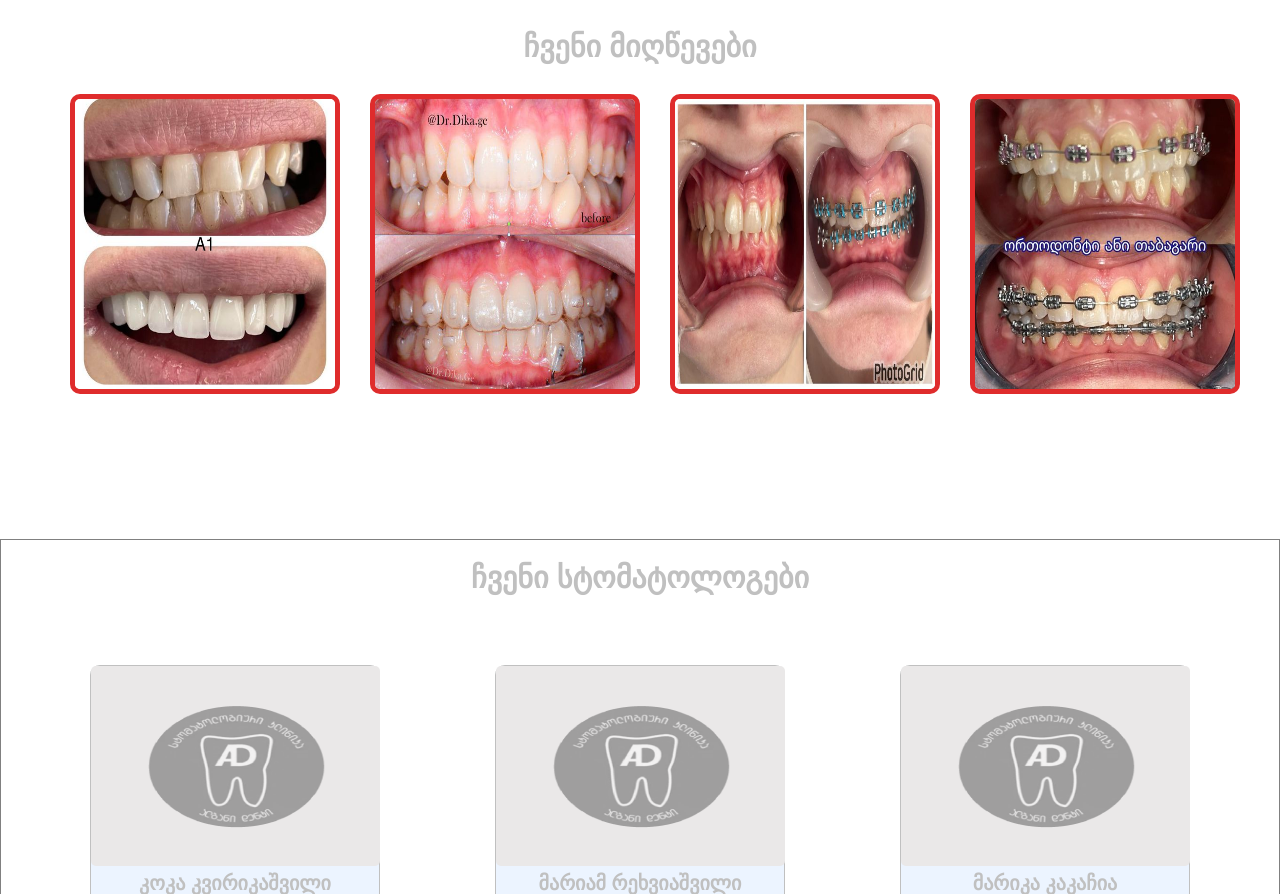
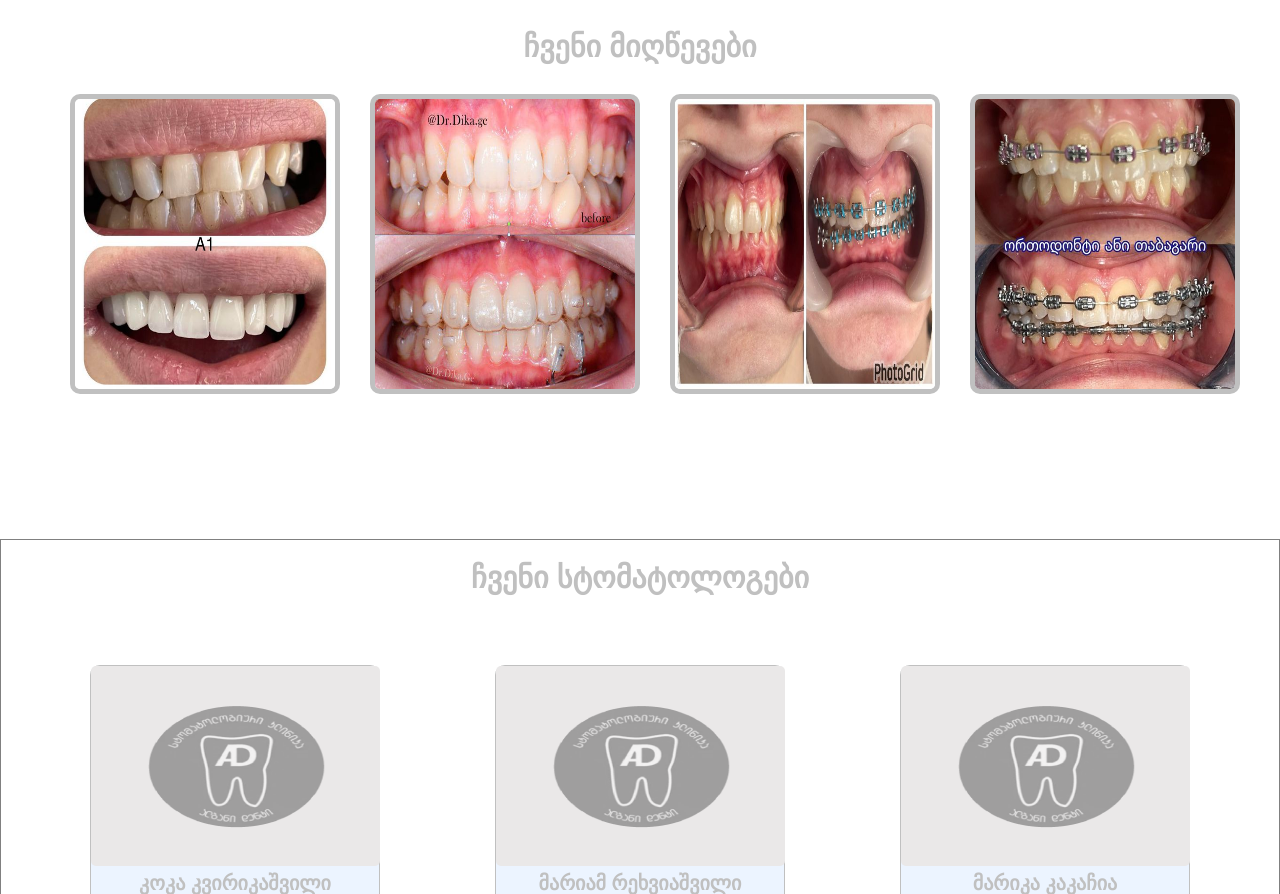
Before and after one commit to SabaMinadze/dentistrynext, a Next.js app: page / in a window 1280 px wide. Shown: the part 1633-2527 px from the top of the page. Built offline with nearby package versions, Linux system fonts and the light colour scheme.

Commit message:
Update Achivements.module.css

```diff
--- a/app/components/Achivements/Achivements.module.css
+++ b/app/components/Achivements/Achivements.module.css
@@ -7,7 +7,7 @@
     }
 
     .image {
-      border: 5px solid rgb(223, 44, 44);
+      border: 5px solid silver;
       margin-left: 30px;
       border-radius: 10px;
       width: 270px;
```
